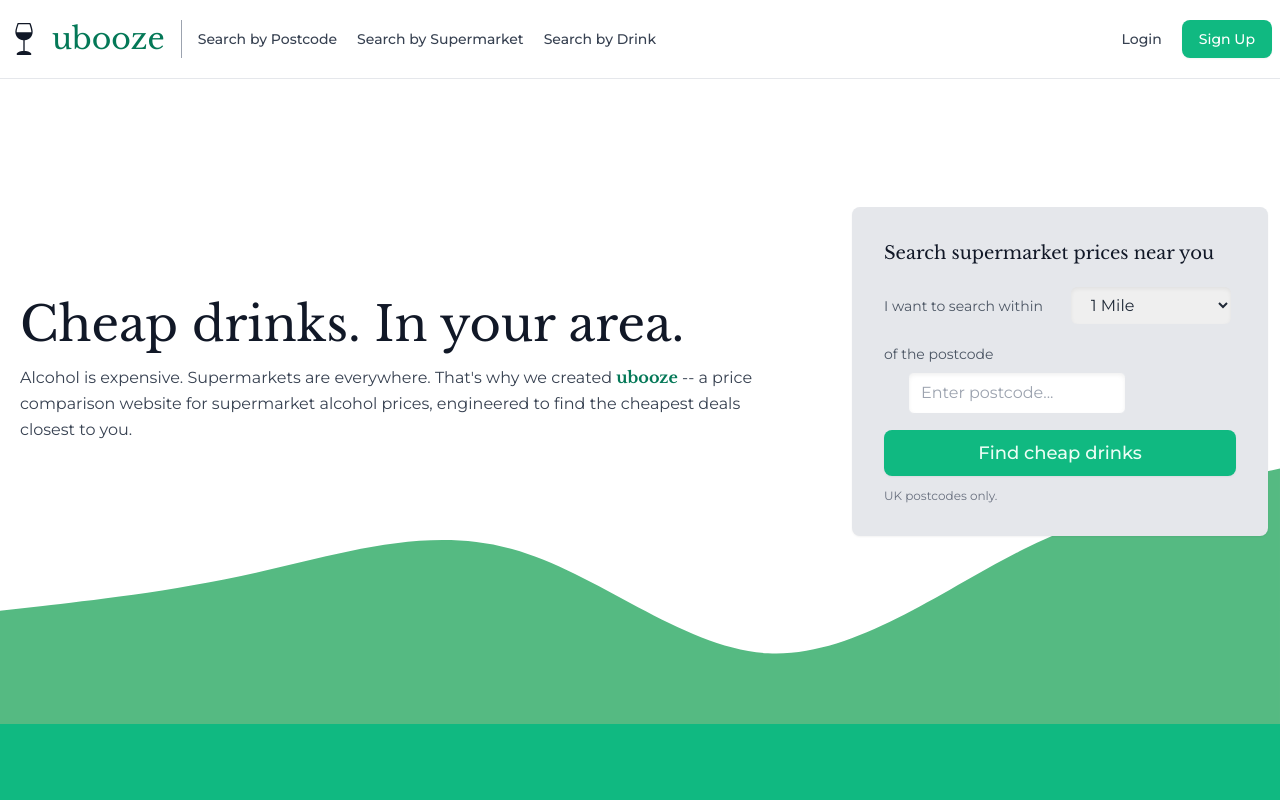
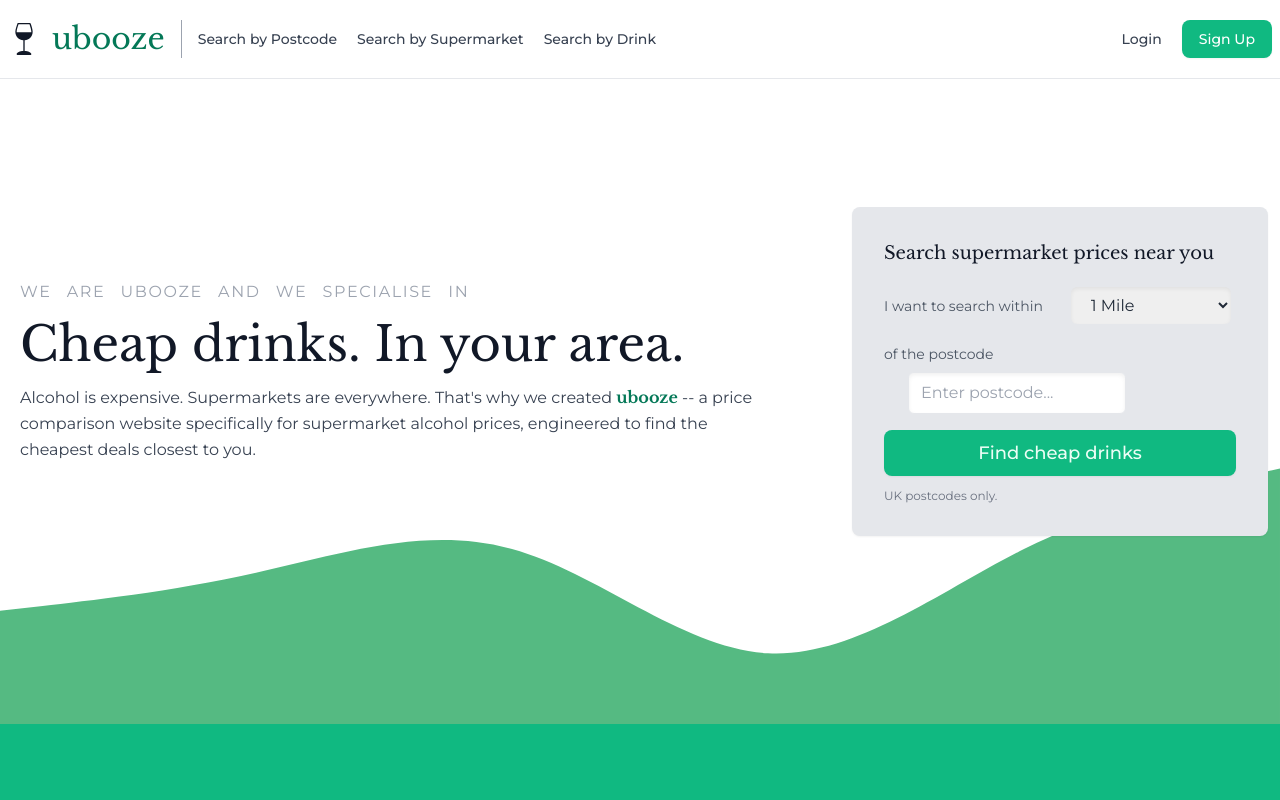
Before and after one commit to vitamins999/uBooze, a Next.js app in the folder client/: page / in a window 1280 px wide. Shown: the top 800 px of the page. Built offline with nearby package versions, Linux system fonts and the light colour scheme.

Commit message:
ui: added fade in animation for navbar (only on landing page) and elements on landing when in viewport

```diff
--- a/client/components/Layout.js
+++ b/client/components/Layout.js
@@ -2,7 +2,7 @@
 import NavBar from './NavBar';
 import Footer from './Footer';
 
-const Layout = ({ children, title, page }) => {
+const Layout = ({ children, title, landingPage }) => {
   return (
     <>
       <Head>
@@ -21,7 +21,7 @@
         <title>uBooze | {title}</title>
       </Head>
       <div className='font-body text-gray-600 bg-white'>
-        <NavBar page={page} />
+        <NavBar landingPage={landingPage} />
         <div className='text-gray-700'>{children}</div>
       </div>
       <Footer />
--- a/client/components/NavBar.js
+++ b/client/components/NavBar.js
@@ -2,10 +2,11 @@
 import { useRouter } from 'next/router';
 import { useRef, useState, useEffect } from 'react';
 import { useSelector, useDispatch } from 'react-redux';
+import { motion } from 'framer-motion';
 import Cookies from 'js-cookie';
 import { userLogout, userLoginSuccess } from '../lib/slices/userInfoSlice';
 
-const NavBar = ({ page }) => {
+const NavBar = ({ landingPage }) => {
   const [showUserMenu, setShowUserMenu] = useState(false);
 
   const userInfo = useSelector((state) => state.userInfo);
@@ -91,10 +92,27 @@
     router.push('/');
   };
 
+  const navbarVariants = {
+    start: {
+      opacity: 0,
+    },
+    animate: {
+      opacity: 1,
+      transition: {
+        duration: 1.3,
+      },
+    },
+  };
+
   return (
     <>
       <header className='text-gray-700 body-font border-b'>
-        <div className='container mx-auto flex flex-wrap px-2 py-5 flex-col md:flex-row'>
+        <motion.div
+          variants={landingPage && navbarVariants}
+          initial='start'
+          animate='animate'
+          className='container mx-auto flex flex-wrap px-2 py-5 flex-col md:flex-row'
+        >
           <Link href='/'>
             <a className='flex title-font font-medium items-center text-gray-900 mb-4 md:mb-0'>
               <svg className='h-8 fill-current inline' viewBox='0 0 512 512'>
@@ -258,7 +276,7 @@
               </Link>
             </>
           )}
-        </div>
+        </motion.div>
       </header>
     </>
   );
--- a/client/package.json
+++ b/client/package.json
@@ -19,6 +19,7 @@
     "react": "^17.0.1",
     "react-dom": "^17.0.1",
     "react-hook-form": "^6.2.0",
+    "react-intersection-observer": "^8.31.0",
     "react-paginate": "^6.5.0",
     "react-query": "^2.12.1",
     "react-redux": "^7.2.1",
--- a/client/pages/index.js
+++ b/client/pages/index.js
@@ -1,6 +1,8 @@
 import { useState } from 'react';
 import Link from 'next/link';
 import { useRouter } from 'next/router';
+import { motion } from 'framer-motion';
+import { useInView } from 'react-intersection-observer';
 import Cookie from 'js-cookie';
 
 import Layout from '../components/Layout';
@@ -16,7 +18,26 @@
 const Home = () => {
   const [postcode, setPostcode] = useState('');
   const [radius, setRadius] = useState('1609');
+
   const router = useRouter();
+
+  const useInViewOptions = {
+    triggerOnce: true,
+    rootMargin: '-100px 0px',
+  };
+
+  const [refSearchOptionsTitle, inViewSearchOptionsTitle] = useInView(
+    useInViewOptions
+  );
+  const [refSearchOptionsBody, inViewSearchOptionsBody] = useInView(
+    useInViewOptions
+  );
+  const [refMemberBenefitsTitle, inViewMemberBenefitsTitle] = useInView(
+    useInViewOptions
+  );
+  const [refMemberBenefitsBody, inViewMemberBenefitsBody] = useInView(
+    useInViewOptions
+  );
 
   const notifyError = (message) => toast.error(message);
   const notifySuccess = (message) => toast.success(message);
@@ -41,13 +62,41 @@
     }
   };
 
+  const defaultDuration = 1.3;
+
+  const heroVariants = {
+    start: {
+      opacity: 0,
+    },
+    animate: {
+      opacity: 1,
+      transition: {
+        duration: defaultDuration,
+      },
+    },
+  };
+
   const title = 'Home';
 
   return (
-    <Layout title={title}>
+    <Layout title={title} landingPage={true}>
       <section className='text-gray-700 body-font'>
-        <div className='container pl-5 pr-3 pb-24 pt-32 mx-auto flex flex-wrap items-center'>
+        <motion.div
+          variants={heroVariants}
+          initial='start'
+          animate='animate'
+          className='container pl-5 pr-3 pb-24 pt-32 mx-auto flex flex-wrap items-center'
+        >
           <div className='lg:w-3/5 md:w-1/2 md:pr-16 lg:pr-0 pr-0'>
+            <div className='uppercase flex justify-between w-3/5 text-gray-400 mb-4 tracking-widest'>
+              <p>We</p>
+              <p>Are</p>
+              <p>ubooze</p>
+              <p>and</p>
+              <p>we</p>
+              <p>specialise</p>
+              <p>in</p>
+            </div>
             <h1 className='font-heading font-medium text-5xl text-gray-900'>
               Cheap drinks. In your area.
             </h1>
@@ -57,8 +106,8 @@
               <span className='font-heading text-green-700 font-semibold'>
                 ubooze
               </span>{' '}
-              -- a price comparison website for supermarket alcohol prices,
-              engineered to find the cheapest deals closest to you.
+              -- a price comparison website specifically for supermarket alcohol
+              prices, engineered to find the cheapest deals closest to you.
             </p>
           </div>
           <form
@@ -106,7 +155,7 @@
             </button>
             <p className='text-xs text-gray-500 mt-3'>UK postcodes only.</p>
           </form>
-        </div>
+        </motion.div>
         <svg
           className='-mt-48 z-0'
           xmlns='http://www.w3.org/2000/svg'
@@ -122,7 +171,13 @@
 
       <section className='text-gray-800 body-font bg-green-500'>
         <div className='container px-5 py-24 mx-auto'>
-          <div className='text-center mb-20'>
+          <motion.div
+            ref={refSearchOptionsTitle}
+            initial={{ opacity: 0 }}
+            animate={{ opacity: inViewSearchOptionsTitle ? 1 : 0 }}
+            transition={{ duration: defaultDuration }}
+            className='text-center mb-20'
+          >
             <h1 className='sm:text-3xl text-2xl font-medium font-heading text-gray-900 mb-4'>
               Easy Search Options
             </h1>
@@ -135,9 +190,15 @@
             <div className='flex mt-6 justify-center'>
               <div className='w-16 h-1 rounded-full bg-gray-500 inline-flex'></div>
             </div>
-          </div>
+          </motion.div>
 
-          <div className='flex flex-wrap -m-4'>
+          <motion.div
+            ref={refSearchOptionsBody}
+            initial={{ opacity: 0 }}
+            animate={{ opacity: inViewSearchOptionsBody ? 1 : 0 }}
+            transition={{ duration: defaultDuration }}
+            className='flex flex-wrap -m-4'
+          >
             <div className='p-4 md:w-1/3'>
               <div className='flex rounded-lg h-full bg-gray-100 p-8 flex-col shadow-md'>
                 <div className='flex items-center mb-3'>
@@ -280,7 +341,7 @@
                 </div>
               </div>
             </div>
-          </div>
+          </motion.div>
         </div>
         <svg
           className='-mt-44 z-0'
@@ -297,7 +358,13 @@
 
       <section className='text-gray-700 body-font'>
         <div className='container px-5 py-24 mx-auto'>
-          <div className='text-center'>
+          <motion.div
+            ref={refMemberBenefitsTitle}
+            initial={{ opacity: 0 }}
+            animate={{ opacity: inViewMemberBenefitsTitle ? 1 : 0 }}
+            transition={{ duration: defaultDuration }}
+            className='text-center'
+          >
             <h1 className='sm:text-3xl text-2xl font-medium text-center font-heading text-gray-900 mb-4'>
               Member Benefits
             </h1>
@@ -305,11 +372,18 @@
               Sign up for a free account right now, and gain all the following
               extra benefits and more, as they're added.
             </p>
-          </div>
-          <div className='flex mb-20 mt-6 justify-center'>
-            <div className='w-16 h-1 rounded-full bg-green-500 inline-flex'></div>
-          </div>
-          <div className='flex flex-wrap lg:w-4/5 sm:mx-auto sm:mb-2 -mx-2'>
+            <div className='flex mb-20 mt-6 justify-center'>
+              <div className='w-16 h-1 rounded-full bg-green-500 inline-flex'></div>
+            </div>
+          </motion.div>
+
+          <motion.div
+            ref={refMemberBenefitsBody}
+            initial={{ opacity: 0 }}
+            animate={{ opacity: inViewMemberBenefitsBody ? 1 : 0 }}
+            transition={{ duration: defaultDuration }}
+            className='flex flex-wrap lg:w-4/5 sm:mx-auto sm:mb-2 -mx-2'
+          >
             <div className='p-2 sm:w-1/2 w-full'>
               <div className='bg-gray-200 rounded flex p-4 h-full items-center'>
                 <svg
@@ -384,7 +458,7 @@
                 </span>
               </div>
             </div>
-          </div>
+          </motion.div>
           <a>
             <button
               onClick={() => router.push('/signup')}
```
Also changed, not shown: 1 other file (tests, documents, lock files or other folders).
